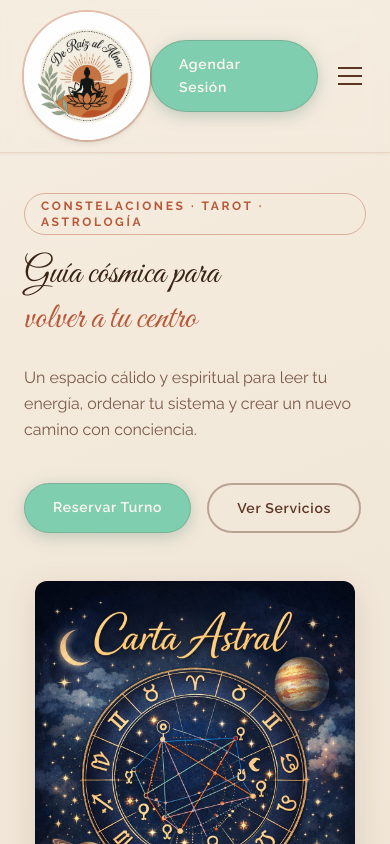
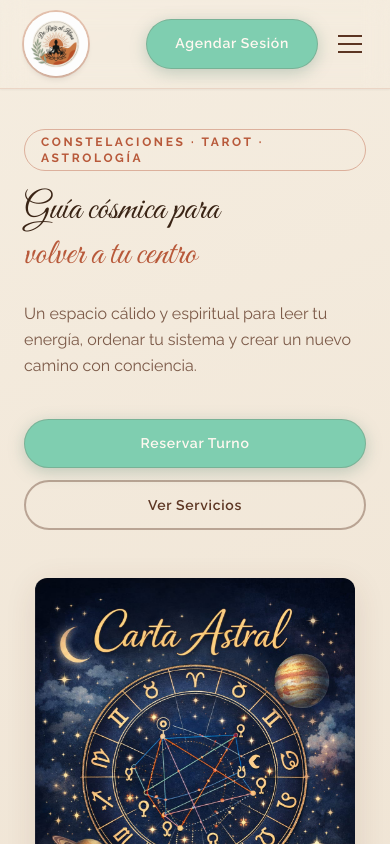
Before and after one commit to MatiasCardoso-000/DeRaizAlAlma, a React (Vite) app: page /carta-astral in a window 390 px wide. Shown: the top 844 px of the page. Built offline with nearby package versions, Linux system fonts and the light colour scheme.

Commit message:
estilos botones para movil modificado

```diff
--- a/src/App.tsx
+++ b/src/App.tsx
@@ -43,9 +43,9 @@ function Home() {
             Un espacio cálido y espiritual para leer tu energía, ordenar tu sistema
             y crear un nuevo camino con conciencia.
           </p>
-          <div className="mt-10 flex flex-wrap gap-4">
-            <a href={WA_URL} target="_blank" rel="noreferrer" className="btn-verde">Reservar Turno</a>
-            <Link to="/carta-astral" className="btn-sage flex items-center">Ver Servicios</Link>
+          <div className="mt-10 flex flex-col gap-3 sm:flex-row sm:flex-wrap sm:gap-4">
+            <a href={WA_URL} target="_blank" rel="noreferrer" className="btn-verde text-center">Reservar Turno</a>
+            <Link to="/carta-astral" className="btn-sage text-center flex items-center justify-center">Ver Servicios</Link>
           </div>
         </section>
 
--- a/src/components/Header.tsx
+++ b/src/components/Header.tsx
@@ -27,7 +27,7 @@ export default function Header() {
               alt="De Raíz al Alma"
               decoding="async"
               fetchPriority="high"
-              className="h-32 w-32 rounded-full object-cover shadow-md ring-2 ring-[#B8593A]/30 transition-all group-hover:ring-[#B8593A]/60 md:h-24 md:w-24"
+              className="h-16 w-16 rounded-full object-cover shadow-md ring-2 ring-[#B8593A]/30 transition-all group-hover:ring-[#B8593A]/60 md:h-24 md:w-24"
             />
           </div>
           <div className="hidden sm:flex flex-col leading-tight">
@@ -58,7 +58,7 @@ export default function Header() {
         </nav>
 
         <div className="flex items-center gap-4">
-          <a href={WA_URL} target="_blank" rel="noreferrer" className="btn-verde">
+          <a href={WA_URL} target="_blank" rel="noreferrer" className="hidden lg:block btn-verde">
             Agendar Sesión
           </a>
           <button
@@ -91,9 +91,6 @@ export default function Header() {
                 </Link>
               );
             })}
-            <a href={WA_URL} target="_blank" rel="noreferrer" className="mt-3 w-full rounded-full bg-[#B8593A] hover:bg-[#9C4A2E] px-5 py-2.5 text-sm font-semibold tracking-[0.03em] text-[#FFF8F0] transition-all block text-center">
-              Agendar Sesión
-            </a>
           </div>
         </nav>
       )}
```
